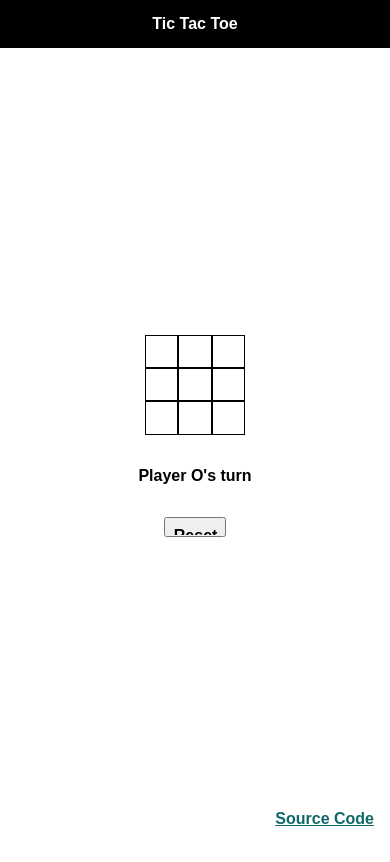
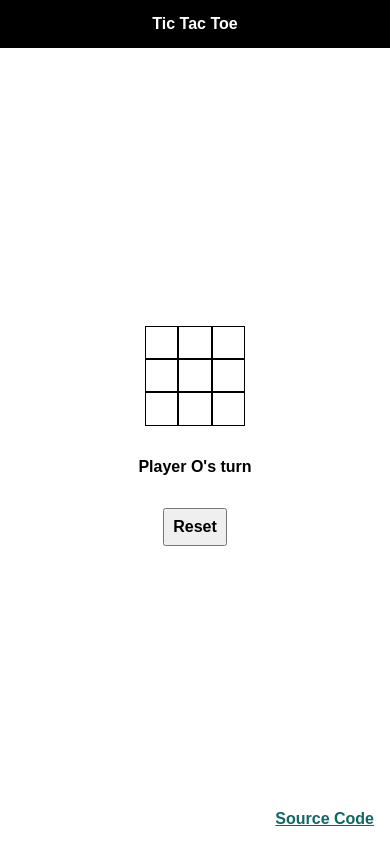
Before and after one commit to pratheesh1/tictactoe, a website with bundled scripts: page index.html in a window 390 px wide. Built offline with nearby package versions, Linux system fonts and the light colour scheme; a web font is replaced by a local one.

Commit message:
Add css with mediaquery for button for smaller devices

```diff
--- a/style.css
+++ b/style.css
@@ -69,3 +69,12 @@
   right: 1rem;
   color: rgb(15, 104, 104);
 }
+
+@media screen and (max-width: 600px) {
+  #reset {
+    width: auto;
+    height: auto;
+    padding: 0.5rem;
+    margin: 1rem;
+  }
+}
```
